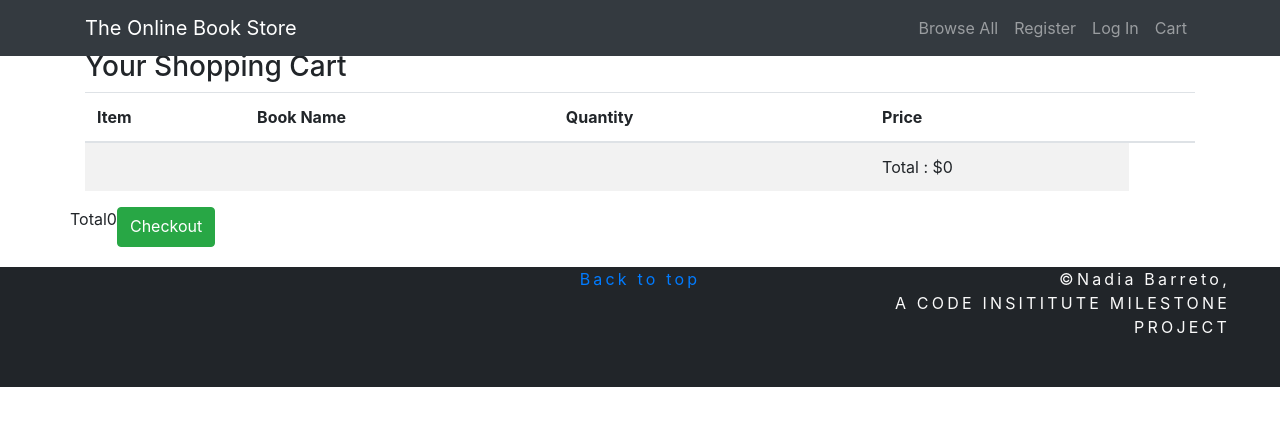
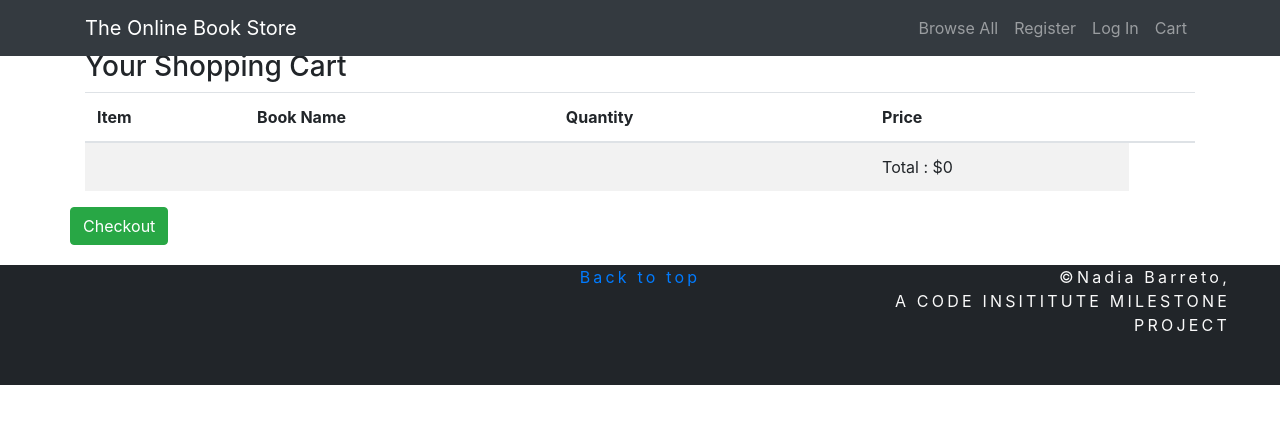
Before and after one commit to nadia-solution-tracker/full-stack-milestome-project, a Django app: page /cart/ in a window 1280 px wide. Shown: the top 426 px of the page. Run offline with Django 3.2, Linux system fonts and the light colour scheme; some libraries are stand-ins or nearby versions; some web fonts are replaced.

Commit message:
Changes to cart.html and requirements.txt

```diff
--- a/cart/templates/cart.html
+++ b/cart/templates/cart.html
@@ -47,8 +47,7 @@
     </table>
 
 <div class="row">
-    <p>Total</p>
-    <p><span class="glyphicon glyphicon-euro" aria-hidden="true"></span>{{ total }}</p>
+
     <a href="{% url 'checkout' %}" class="btn btn-success" role="button"><span class="glyphicon glyphicon-ok-sign" aria-hidden="true"></span>Checkout</a>
 </div>
 
```
Also changed, not shown: requirements.txt (+85 -0 lines).
